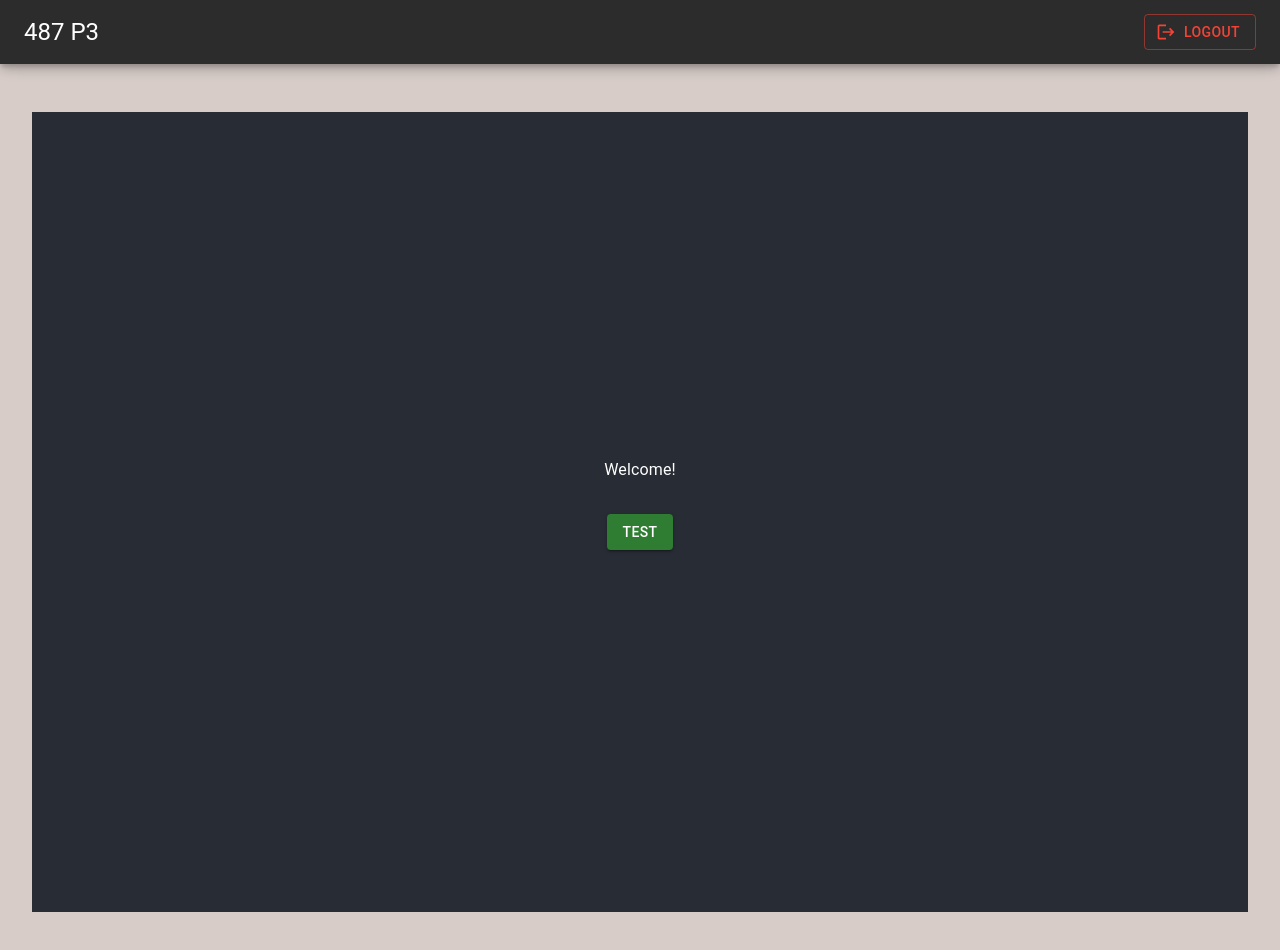
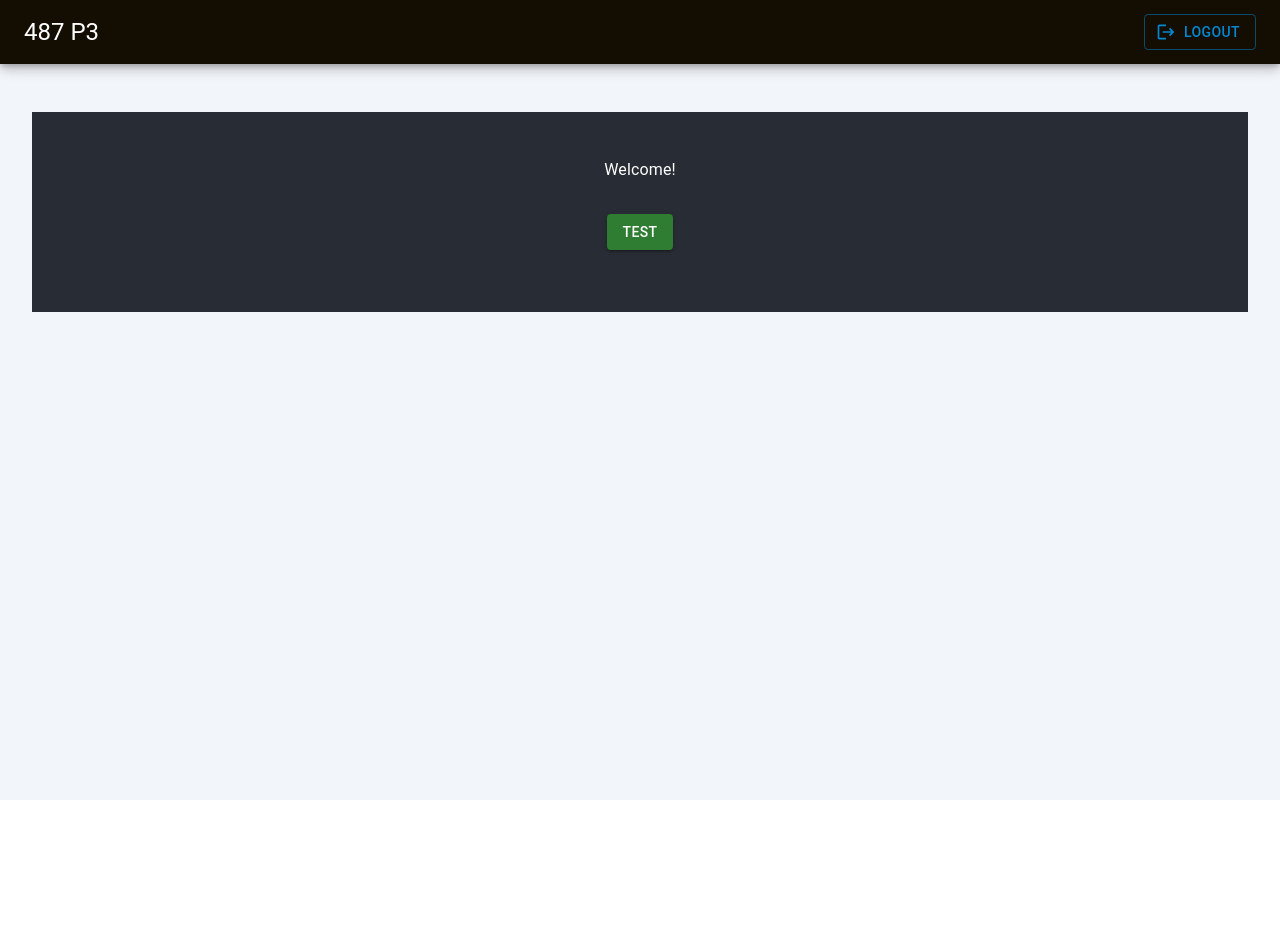
Before and after one commit to Breigner01/StockWise, a React (Create React App) app in the folder frontend/: page /test in a window 1280 px wide. Shown: the top 950 px of the page. After the commit the page ends 800 px from the top, so only its background shows below. Built offline with nearby package versions, Linux system fonts and the light colour scheme.

Commit message:
Change style and layout

```diff
--- a/frontend/src/App.css
+++ b/frontend/src/App.css
@@ -15,7 +15,7 @@
 
 .App-header {
   background-color: #282c34;
-  min-height: 100vh;
+  min-height: 200px;
   display: flex;
   flex-direction: column;
   align-items: center;
--- a/frontend/src/components/layout/Header.js
+++ b/frontend/src/components/layout/Header.js
@@ -15,9 +15,8 @@ import LogoutIcon from '@mui/icons-material/Logout';
 
 const darkTheme = createTheme({
     palette: {
-      mode: 'dark',
       primary: {
-        main: '#1976d2',
+        main: '#140d01',
       },
     },
   });
@@ -51,7 +50,7 @@ const Header = () => {
             <Tooltip>
               <Button
                 variant="outlined"
-                color="error"
+                color="info"
                 startIcon={<LogoutIcon />}
                 onClick={handleLogout}
               >
--- a/frontend/src/pages/Home.js
+++ b/frontend/src/pages/Home.js
@@ -12,7 +12,7 @@ const Home = () => {
         <Header />
         <Box
           component="main"
-          sx={{ flex: 1, py: 6, px: 4, bgcolor: "#d7ccc8" }}
+          sx={{ flex: 1, py: 6, px: 4, bgcolor: "#f2f5fa" }}
         >
           <Outlet />
         </Box>
--- a/frontend/src/pages/TestPage.js
+++ b/frontend/src/pages/TestPage.js
@@ -3,7 +3,8 @@ import React from "react";
 import {
     Button,
     Box,
-    Typography
+    Typography,
+    Grid
 } from "@mui/material";
 
 const TestPage = () => {
@@ -14,6 +15,8 @@ const TestPage = () => {
     };
 
     return (
+        <Grid container spacing={1} >
+            <Grid item xs={12}>
                 <header className="App-header">
                     <Typography> Welcome! </Typography>
                     <Box component="form" onSubmit={handleGetStudents} sx={{ mt: 1 }}>
@@ -28,6 +31,8 @@ const TestPage = () => {
                         </Button>
                     </Box>
                 </header>
+            </Grid>
+        </Grid>
     );
 }
 
```
Lines whose indentation alone changed are shown as unchanged.
